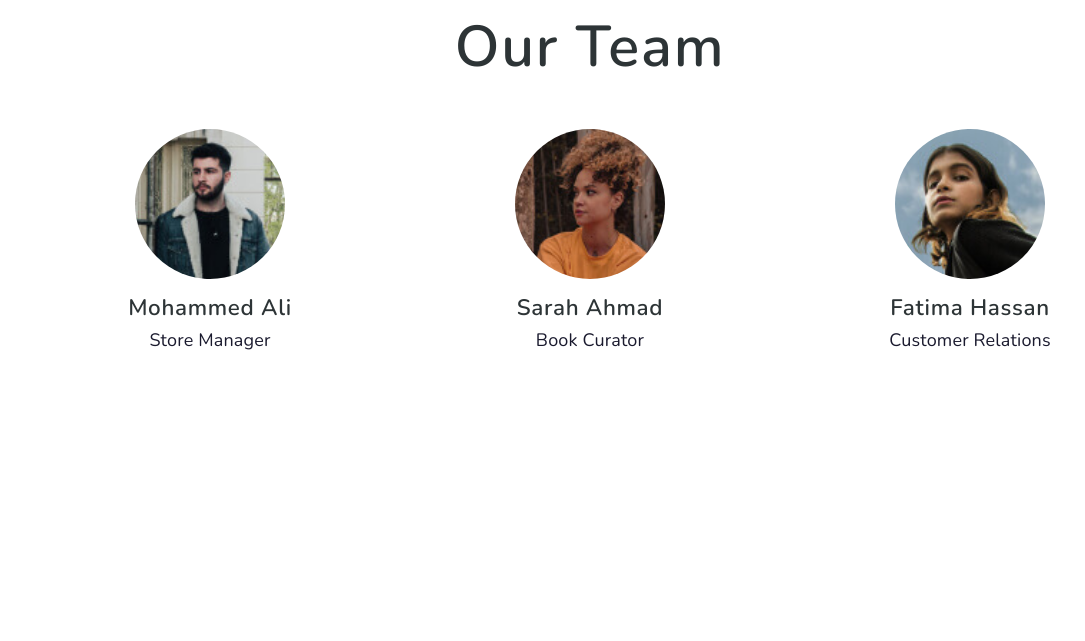
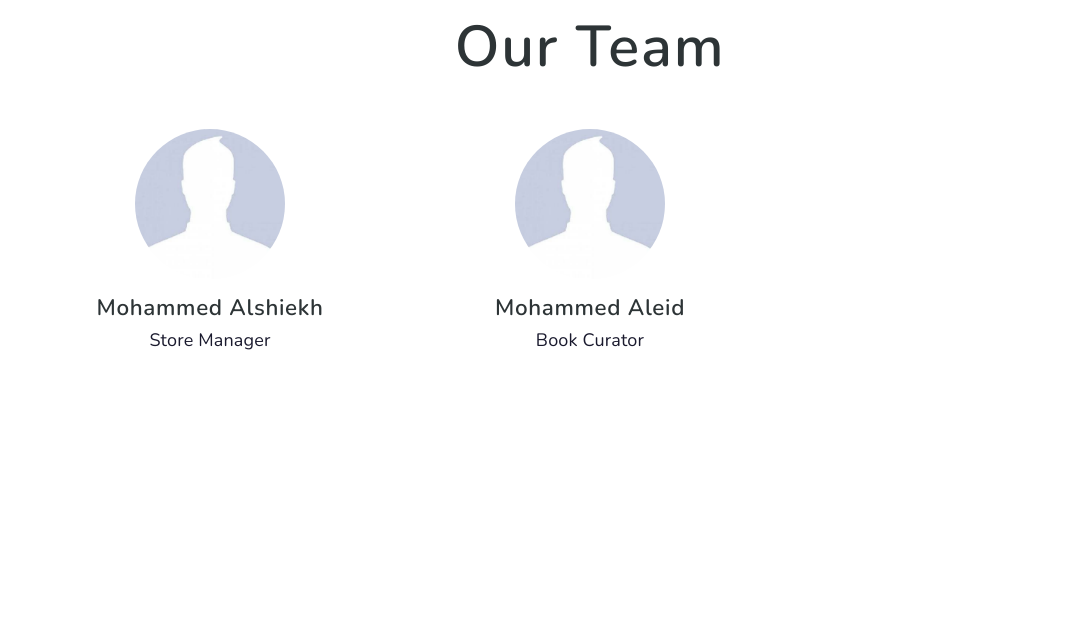
Before and after one commit to Muhamad-Alshiekh/finally-project, a plain HTML site: page about.html in a window 1280 px wide. Shown: the part 1680-2321 px from the top of the page, without its empty margins (50-1135 px from the left). Drawn offline with nearby package versions, Linux system fonts and the light colour scheme.

Commit message:
Update about.html

```diff
--- a/about.html
+++ b/about.html
@@ -215,23 +215,16 @@
         <div class="row">
           <div class="col-md-4 mb-4">
             <div class="team-member text-center">
-              <img src="images/commentor-item1.jpg" alt="Team Member" class="rounded-circle mb-3" style="width: 150px; height: 150px; object-fit: cover;">
-              <h4>Mohammed Ali</h4>
+              <img src="images/commentor-item.jpg" alt="Team Member" class="rounded-circle mb-3" style="width: 150px; height: 150px; object-fit: cover;">
+              <h4>Mohammed Alshiekh</h4>
               <p>Store Manager</p>
             </div>
           </div>
           <div class="col-md-4 mb-4">
             <div class="team-member text-center">
-              <img src="images/commentor-item2.jpg" alt="Team Member" class="rounded-circle mb-3" style="width: 150px; height: 150px; object-fit: cover;">
-              <h4>Sarah Ahmad</h4>
+              <img src="images/commentor-item.jpg" alt="Team Member" class="rounded-circle mb-3" style="width: 150px; height: 150px; object-fit: cover;">
+              <h4>Mohammed Aleid</h4>
               <p>Book Curator</p>
-            </div>
-          </div>
-          <div class="col-md-4 mb-4">
-            <div class="team-member text-center">
-              <img src="images/commentor-item3.jpg" alt="Team Member" class="rounded-circle mb-3" style="width: 150px; height: 150px; object-fit: cover;">
-              <h4>Fatima Hassan</h4>
-              <p>Customer Relations</p>
             </div>
           </div>
         </div>
```
